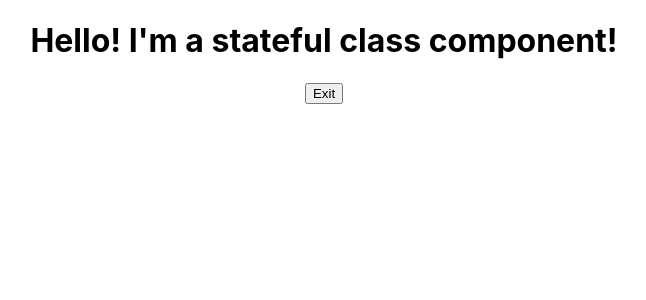
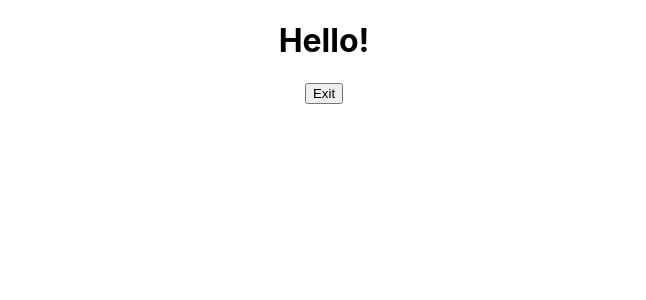
Before and after one commit to hogbergmarkus/first-react-project, a React (Create React App) app in the folder my-app/: page / in a window 1280 px wide. Shown: the top 300 px of the page, without its empty margins (316-962 px from the left). Built offline with nearby package versions, Linux system fonts and the light colour scheme.

Commit message:
Updating state, callback function

```diff
--- a/my-app/src/App.js
+++ b/my-app/src/App.js
@@ -1,24 +1,11 @@
 import logo from "./logo.svg";
 import "./App.css";
-import StatefulGreeting from "./components/StatefulGreeting";
-// import FunctionalGreetingWithProps from "./components/FunctionalGreetingWithProps";
-
-// function App() {
-//     return (
-//         <div className="App">
-//             <FunctionalGreetingWithProps
-//                 greeting="Nice to meet you!!"
-//                 name="Mike"
-//                 age="32"
-//             />
-//         </div>
-//     );
-// }
+import StatefulGreetingWithCallback from "./components/StatefulGreetingWithCallback";
 
 function App() {
     return (
         <div className="App">
-            <StatefulGreeting greeting="I'm a stateful class component!" />
+            <StatefulGreetingWithCallback />
         </div>
     );
 }
--- /dev/null
+++ b/my-app/src/components/StatefulGreetingWithCallback.js
@@ -0,0 +1,42 @@
+import React from "react";
+
+class StatefulGreetingWithCallback extends React.Component {
+    constructor(props) {
+        // Super calls the constructor for React.Component
+        super(props);
+        this.state = {
+            introduction: "Hello!",
+            buttonText: "Exit",
+        };
+    }
+
+    handleClick() {
+        this.setState(
+            {
+                introduction: "Goodbye!",
+                buttonText: "Enter",
+            },
+            () => {
+                console.log("New state", this.state.introduction);
+                console.log("New state", this.state.buttonText);
+            }
+        );
+        console.log(this.state.introduction);
+        console.log(this.state.buttonText);
+    }
+
+    render() {
+        return (
+            <div>
+                <h1>
+                    {this.state.introduction} {this.props.greeting}
+                </h1>
+                <button onClick={() => this.handleClick()}>
+                    {this.state.buttonText}
+                </button>
+            </div>
+        );
+    }
+}
+
+export default StatefulGreetingWithCallback;
```
